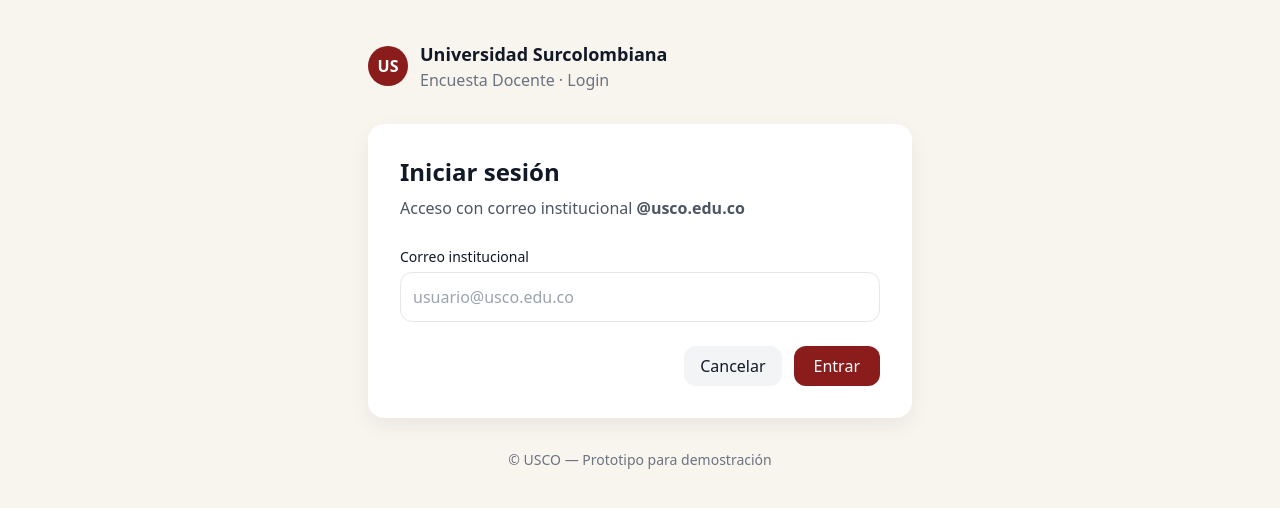
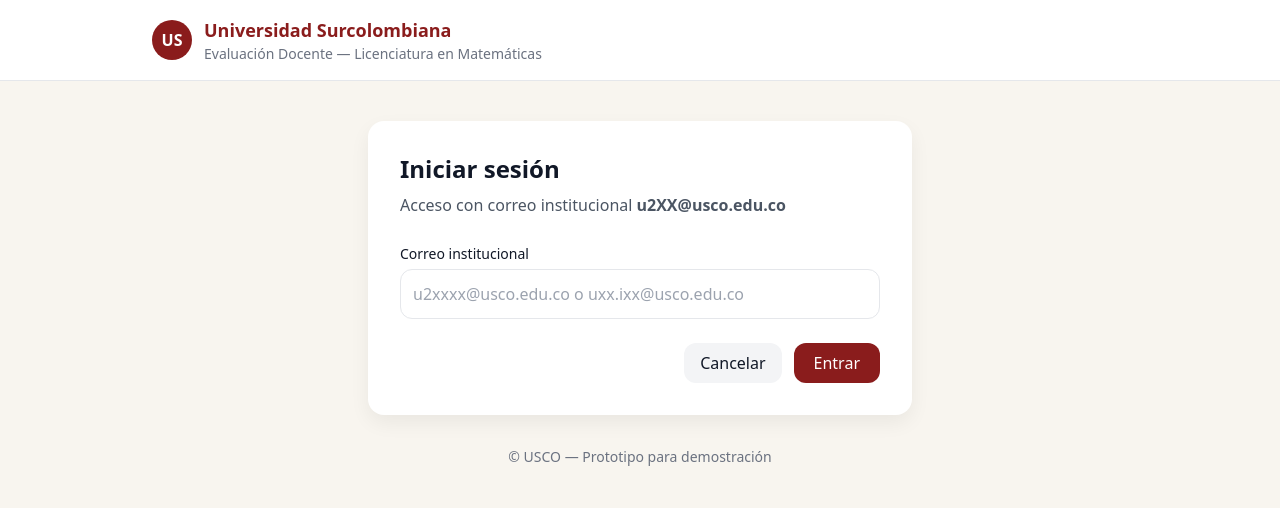
Before and after one commit to oscarperdomop/encuesta-docente-f, a React (Vite) app in the folder web/encuesta-docente-ui/: page /login in a window 1280 px wide. Shown: the top 508 px of the page. Built offline with nearby package versions, Linux system fonts and the light colour scheme; no server answers.

Commit message:
update-UI

```diff
--- /dev/null
+++ b/web/encuesta-docente-ui/src/components/LoginHeader.tsx
@@ -0,0 +1,37 @@
+// src/components/LoginHeader.tsx
+import { Link } from "react-router-dom";
+
+type Props = {
+  subtitle?: string;
+};
+
+export default function LoginHeader({
+  subtitle = "Evaluación Docente — Licenciatura en Matemáticas",
+}: Props) {
+  return (
+    <header className="border-b bg-white">
+      {/* Favicon (puedes moverlo a index.html si prefieres) */}
+      <link
+        rel="shortcut icon"
+        href="https://www.usco.edu.co/imagen-institucional/favicon.ico"
+        type="image/x-icon"
+      />
+
+      <div className="max-w-5xl mx-auto px-4 md:px-6 py-4 flex items-center gap-3">
+        <Link
+          to="/"
+          className="w-10 h-10 rounded-full bg-usco-primary text-white grid place-items-center font-bold"
+          aria-label="Inicio"
+        >
+          US
+        </Link>
+        <div className="min-w-0">
+          <div className="font-semibold text-base sm:text-lg text-usco-primary truncate">
+            Universidad Surcolombiana
+          </div>
+          <div className="text-gray-500 text-sm truncate">{subtitle}</div>
+        </div>
+      </div>
+    </header>
+  );
+}
--- a/web/encuesta-docente-ui/src/components/USCOHeader.tsx
+++ b/web/encuesta-docente-ui/src/components/USCOHeader.tsx
@@ -20,7 +20,7 @@
 
 export default function USCOHeader({
   title = "Universidad Surcolombiana",
-  subtitle = "Encuesta Docente · Presentación",
+  subtitle = "Evaluación Docente · Presentación",
   containerClass,
   children,
   onLogout,
--- a/web/encuesta-docente-ui/src/pages/DocentesSelect.tsx
+++ b/web/encuesta-docente-ui/src/pages/DocentesSelect.tsx
@@ -216,8 +216,13 @@
           {/* Encabezado contextual */}
           <div className="flex flex-wrap items-center justify-between gap-2 mb-4">
             <div className="text-sm text-gray-700">
-              Hola, <b>{userNombre}</b>
+              Bienvenido, <b>{userNombre}</b>
+              <p className="w-full text-sm text-gray-601">
+                Selecciona los Docentes que en el actual semestre toma cursos
+                con ellos.
+              </p>
             </div>
+
             <div className="text-sm text-gray-500">
               {totalSelected} seleccionados
             </div>
@@ -229,7 +234,7 @@
               <input
                 type="text"
                 className="w-full sm:max-w-md border rounded-xl p-3 outline-none focus:ring-2 focus:ring-usco-primary/30 focus:border-usco-primary"
-                placeholder="Buscar docente por nombre, identificador o programa…"
+                placeholder="Buscar docente…"
                 value={q}
                 onChange={(e) => setQ(e.target.value)}
                 aria-label="Buscar docente"
--- a/web/encuesta-docente-ui/src/pages/Intro.tsx
+++ b/web/encuesta-docente-ui/src/pages/Intro.tsx
@@ -31,7 +31,7 @@
 
   return (
     <USCOHeader
-      subtitle="Encuesta Docente · Presentación"
+      subtitle="Evaluación Docente · Presentación"
       onLogout={handleLogout}
     >
       <div className="min-h-[calc(100vh-5rem)] grid place-items-center">
--- a/web/encuesta-docente-ui/src/pages/Justificacion.tsx
+++ b/web/encuesta-docente-ui/src/pages/Justificacion.tsx
@@ -18,7 +18,7 @@
   }, [nav]);
 
   return (
-    <USCOHeader subtitle="Encuesta Docente · Justificación">
+    <USCOHeader subtitle="Evaluación Docente · Justificación">
       {/* ocupa el alto visible bajo el header y centra el contenido */}
       <div className="min-h-[calc(100vh-5rem)] grid place-items-center">
         <main className="w-full max-w-3xl mx-auto px-4 md:px-6">
--- a/web/encuesta-docente-ui/src/pages/Login.tsx
+++ b/web/encuesta-docente-ui/src/pages/Login.tsx
@@ -1,13 +1,13 @@
+// src/pages/Login.tsx
 import { useState } from "react";
 import { useNavigate } from "react-router-dom";
 import { login, me } from "@/services/auth";
+import LoginHeader from "@/components/LoginHeader";
 
 export default function Login() {
   const [email, setEmail] = useState("");
   const [loading, setLoading] = useState(false);
   const [error, setError] = useState<string | null>(null);
-
-  // NUEVO: modal para bloqueo por turnos agotados
   const [blockedMsg, setBlockedMsg] = useState<string | null>(null);
 
   const nav = useNavigate();
@@ -18,19 +18,14 @@
     setBlockedMsg(null);
     setLoading(true);
     try {
-      // Si tu login es por email (como hoy):
       await login(email.trim().toLowerCase());
-
-      // Verifica token
       await me();
-
       nav("/intro", { replace: true });
     } catch (e: any) {
       const status = e?.response?.status;
       const detail =
         e?.response?.data?.detail || e?.response?.data?.message || e?.message;
 
-      // NUEVO: si backend respondió 403 por turnos agotados, abrir modal y no guardar token
       if (status === 403) {
         setBlockedMsg(
           detail ||
@@ -38,8 +33,7 @@
         );
         localStorage.removeItem("token");
       } else {
-        const fallback = "Correo no autorizado";
-        setError(detail || fallback);
+        setError(detail || "Correo no autorizado");
         localStorage.removeItem("token");
       }
     } finally {
@@ -48,34 +42,18 @@
   }
 
   return (
-    <div className="min-h-screen bg-[#f8f5ef]">
-      <link
-        rel="shortcut icon"
-        href="https://www.usco.edu.co/imagen-institucional/favicon.ico"
-        type="image/x-icon"
-      />
+    <div className="min-h-screen bg-[#f8f5ef] flex flex-col">
+      <LoginHeader />
+
+      <main className="flex-1">
         <div className="max-w-xl mx-auto pt-10 px-4">
-        {/* Encabezado */}
-        <div className="flex items-center gap-3 mb-8">
-          <div className="w-10 h-10 rounded-full bg-usco-primary text-white grid place-items-center font-bold">
-            US
-          </div>
-          <div>
-            <div className="font-semibold text-lg">
-              Universidad Surcolombiana
-            </div>
-            <div className="text-gray-500">Encuesta Docente · Login</div>
-          </div>
-        </div>
-
-        {/* Formulario */}
           <form
             onSubmit={onSubmit}
             className="bg-white p-8 rounded-2xl shadow-card"
           >
             <h1 className="text-2xl font-bold mb-2">Iniciar sesión</h1>
             <p className="text-gray-600 mb-6">
-            Acceso con correo institucional <b>@usco.edu.co</b>
+              Acceso con correo institucional <b>u2XX@usco.edu.co</b>
             </p>
 
             <label className="text-sm font-medium" htmlFor="email">
@@ -85,7 +63,7 @@
               id="email"
               type="email"
               className="mt-1 w-full border rounded-xl p-3 outline-none focus:ring-2 focus:ring-usco-primary/30 focus:border-usco-primary"
-            placeholder="usuario@usco.edu.co"
+              placeholder="u2xxxx@usco.edu.co o uxx.ixx@usco.edu.co"
               value={email}
               onChange={(e) => setEmail(e.target.value)}
               required
@@ -103,7 +81,16 @@
               </button>
               <button
                 disabled={loading}
-              className="px-5 py-2 rounded-xl bg-usco-primary text-white disabled:opacity-60"
+                className={[
+                  "px-5 py-2 rounded-xl text-white",
+                  "bg-usco-primary disabled:opacity-60",
+                  // animación y feedback
+                  "transition-transform transition-shadow duration-200 ease-out",
+                  "hover:shadow-lg hover:scale-[1.015]",
+                  "active:scale-95",
+                  // accesibilidad
+                  "focus:outline-none focus-visible:ring-2 focus-visible:ring-usco-primary/40",
+                ].join(" ")}
               >
                 {loading ? "Entrando..." : "Entrar"}
               </button>
@@ -114,6 +101,7 @@
             © USCO — Prototipo para demostración
           </p>
         </div>
+      </main>
 
       {/* MODAL: sin turnos disponibles */}
       {blockedMsg && (
@@ -123,7 +111,7 @@
           className="fixed inset-0 z-50 grid place-items-center bg-black/40 p-4"
         >
           <div className="bg-white rounded-2xl shadow-xl max-w-md w-full p-6">
-            <h2 className="text-lg font-semibold mb-2">
+            <h2 className="text-lg font-semibold mb-2 text-usco-primary">
               Sin turnos disponibles
             </h2>
             <p className="text-sm text-gray-700">{blockedMsg}</p>
--- a/web/encuesta-docente-ui/src/pages/SurveyStep1.tsx
+++ b/web/encuesta-docente-ui/src/pages/SurveyStep1.tsx
@@ -160,7 +160,8 @@
       <div className="min-h-[calc(100vh-5rem)]">
         <div className="flex flex-col sm:flex-row sm:items-center sm:justify-between gap-2 mb-4">
           <div className="text-sm text-gray-700">
-            <b>{userNombre}</b> · Docente actual: <b>{teacherNombre}</b>
+            <b>Usuario: {userNombre}</b> · Evaluación Actual, Docente :{" "}
+            <b>{teacherNombre}</b>
           </div>
           <div className="text-sm text-gray-700">
             Tiempo restante:{" "}
--- a/web/encuesta-docente-ui/src/pages/SurveyStep2.tsx
+++ b/web/encuesta-docente-ui/src/pages/SurveyStep2.tsx
@@ -268,7 +268,8 @@
       <div className="min-h-[calc(100vh-5rem)]">
         <div className="flex items-center justify-between mb-4">
           <div>
-            <b>{userNombre}</b> · Docente actual: <b>{teacherNombre}</b>
+            <b>Usuario: {userNombre}</b> · Evaluación actual, Docente:{" "}
+            <b>{teacherNombre}</b>
           </div>
           <div className="text-sm text-gray-700">
             Tiempo restante:{" "}
```
Lines whose indentation alone changed are shown as unchanged.
